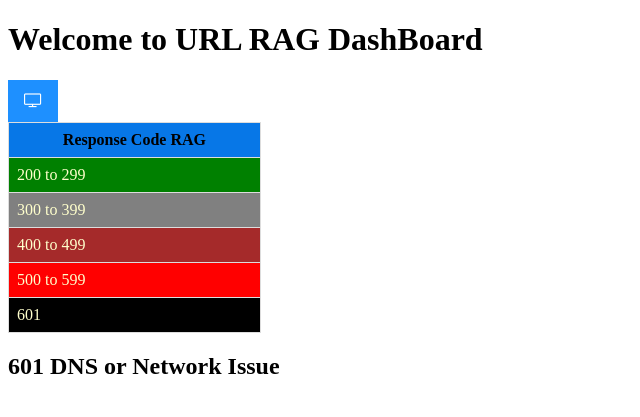
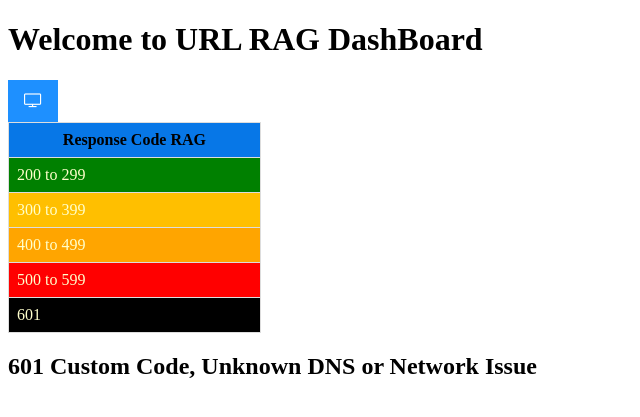
Before and after one commit to ggnanasekaran77/urlrag, a FastAPI app: page / in a window 1280 px wide. Shown: the top 417 px of the page, without its empty margins (0-640 px from the left). Run offline with FastAPI, Linux system fonts and the light colour scheme.

Commit message:
Video fix and color changes (#7)
* Video fix and color changes

* M: README.md added videos and screenshots

* Demo video uploaded

M: README.md

Co-authored-by: Gajendiran, Gnanasekaran | RASIA <gnanasekaran.gajendi@rakuten.com>

```diff
--- a/app/static/css/status_url.css
+++ b/app/static/css/status_url.css
@@ -27,13 +27,13 @@ tr.red td {
   border: 1px solid #ddd;
    padding: 8px;
 }
-tr.gray td {
-  background-color: gray;
+tr.amber td {
+  background-color: #FFBF00;
   border: 1px solid #ddd;
    padding: 8px;
 }
 tr.brown td {
-  background-color: brown;
+  background-color: #FFA500;
   border: 1px solid #ddd;
    padding: 8px;
 }
--- a/app/templates/index.html
+++ b/app/templates/index.html
@@ -45,13 +45,13 @@ tr.red td {
   border: 1px solid #ddd;
    padding: 8px;
 }
-tr.gray td {
-  background-color: gray;
+tr.amber td {
+  background-color: #FFBF00;
   border: 1px solid #ddd;
    padding: 8px;
 }
 tr.brown td {
-  background-color: brown;
+  background-color: #FFA500;
   border: 1px solid #ddd;
    padding: 8px;
 }
@@ -74,7 +74,7 @@ tr.black td {
     <tr class="green">
         <td>200 to 299</td>
     </tr>
-    <tr class="gray">
+    <tr class="amber">
         <td>300 to 399</td>
     </tr>
     <tr class="brown">
@@ -87,6 +87,6 @@ tr.black td {
         <td>601</td>
     </tr>
 </table>
-<h2>601 DNS or Network Issue</h2>
+<h2>601 Custom Code, Unknown DNS or Network Issue</h2>
 </body>
 </html>
--- a/app/templates/status_url.html
+++ b/app/templates/status_url.html
@@ -8,11 +8,11 @@
 
 <body>
 {% if data is defined and not data %}
-<h1>URLs response code are Under Processing, Initial Wait Time 10 Minutes</h1>
+<h1>URLs response code are Under Processing, Initial Wait Time 6 Minutes for 10_000 records</h1>
 {% else %}
     {% for table in data -%}
         {% if table is none %}
-            <h1>URLs response code are Under Processing, Initial Wait Time 10 Minutes</h1>
+            <h1>URLs response code are Under Processing, Initial Wait Time 6 Minutes for 10_000 records</h1>
         {% else %}
             <table id="customers">
                 <tr class="blue">
@@ -26,7 +26,7 @@
                 {% if record.http_response_code >= 200 and record.http_response_code < 300 %}
                     <tr class="green">
                 {% elif record.http_response_code >= 300 and record.http_response_code < 400 %}
-                    <tr class="gray">
+                    <tr class="amber">
                 {% elif record.http_response_code >= 400 and record.http_response_code < 500 %}
                     <tr class="brown">
                 {% elif record.http_response_code >= 500 and record.http_response_code < 600 %}
```
Also changed, not shown: README.md, images/1000_urls2.png (added), images/results.png, images/results1.png.
